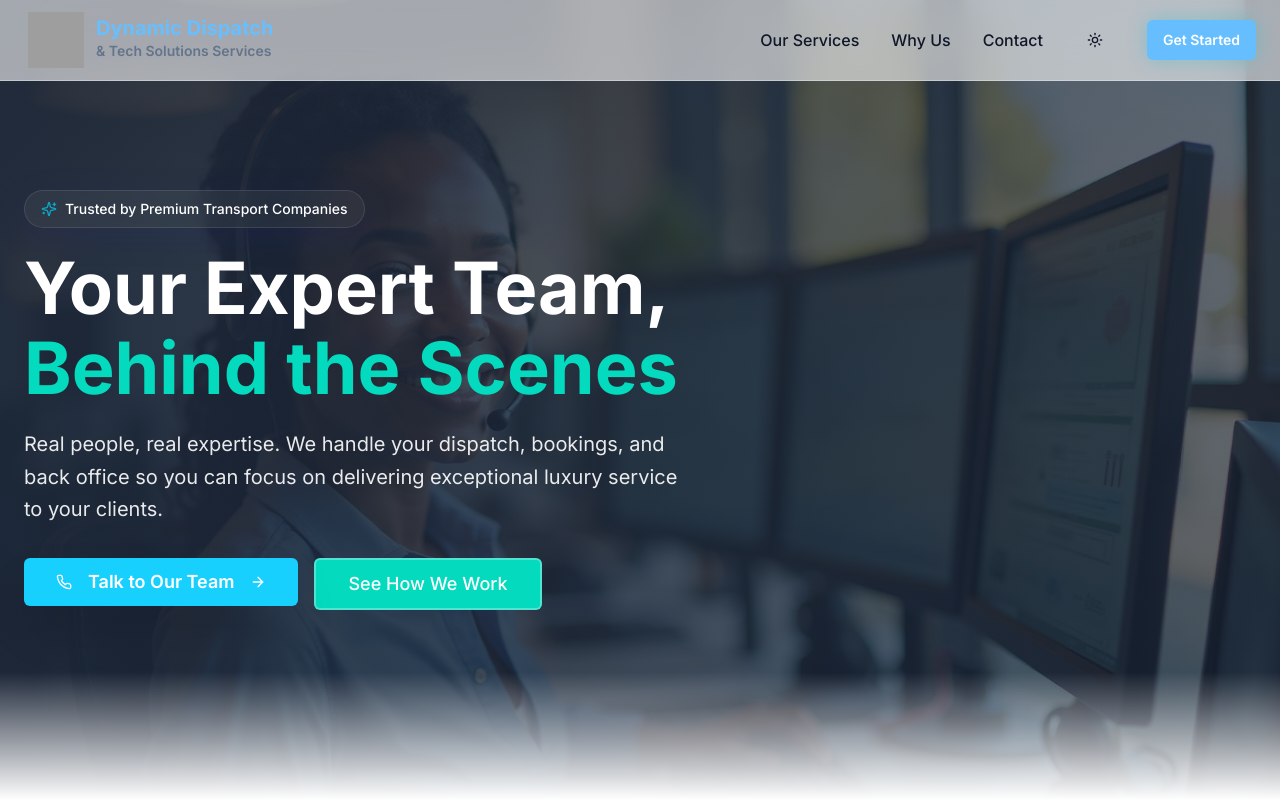
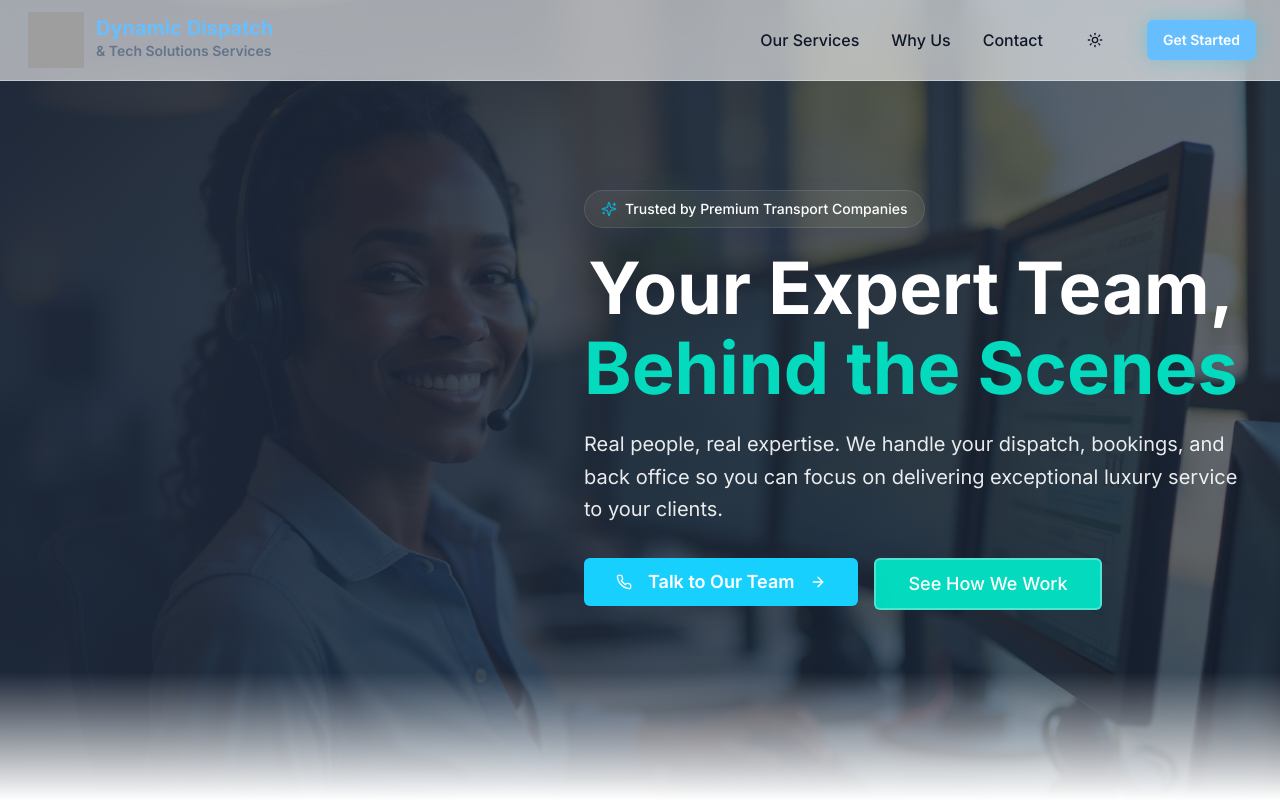
Before and after one commit to salmann786787-svg/dynamicdtss, a React (Vite) app: page / in a window 1280 px wide. Shown: the top 800 px of the page. Built offline with nearby package versions, Linux system fonts and the light colour scheme; grey boxes are pictures that could not be loaded; the HTML template or start-up script is replaced by a standard one.

Commit message:
Add flex layout to main content wrapper
cgen-1d51f6ad5b714b9891040515116c4817

```diff
--- a/src/components/Hero.tsx
+++ b/src/components/Hero.tsx
@@ -64,8 +64,8 @@ const Hero = () => {
       </div>
 
       {/* Content */}
-      <div className="container mx-auto px-6 relative z-10 py-20">
-        <div className="max-w-2xl parallax-container">
+      <div className="container mx-auto px-6 relative z-10 py-20 flex flex-col">
+        <div className="max-w-2xl parallax-container flex flex-col justify-start items-start ml-auto">
           <div
             className="inline-flex items-center gap-2 px-4 py-2 rounded-full glass mb-6 animate-fade-in group hover:scale-105 transition-transform cursor-pointer"
             style={{
@@ -76,9 +76,9 @@ const Hero = () => {
             <span className="text-sm text-white font-medium">Trusted by Premium Transport Companies</span>
           </div>
 
-          <h1 className="text-5xl md:text-6xl lg:text-7xl font-bold text-white mb-6 leading-tight animate-fade-in">
-            Your Expert Team,
-            <span className="block mt-2 font-bold" style={{ color: 'rgba(3, 218, 190, 1)' }}>Behind the Scenes</span>
+          <h1 className="text-5xl md:text-6xl lg:text-7xl font-bold text-white mb-6 leading-tight animate-fade-in flex flex-col">
+            <div style={{ margin: "0 auto" }}>Your Expert Team,</div>
+            <div className="block mt-2 font-bold" style={{ color: 'rgba(3, 218, 190, 1)' }}>Behind the Scenes</div>
           </h1>
 
           <p className="text-xl text-white/90 mb-8 leading-relaxed animate-fade-in">
```
